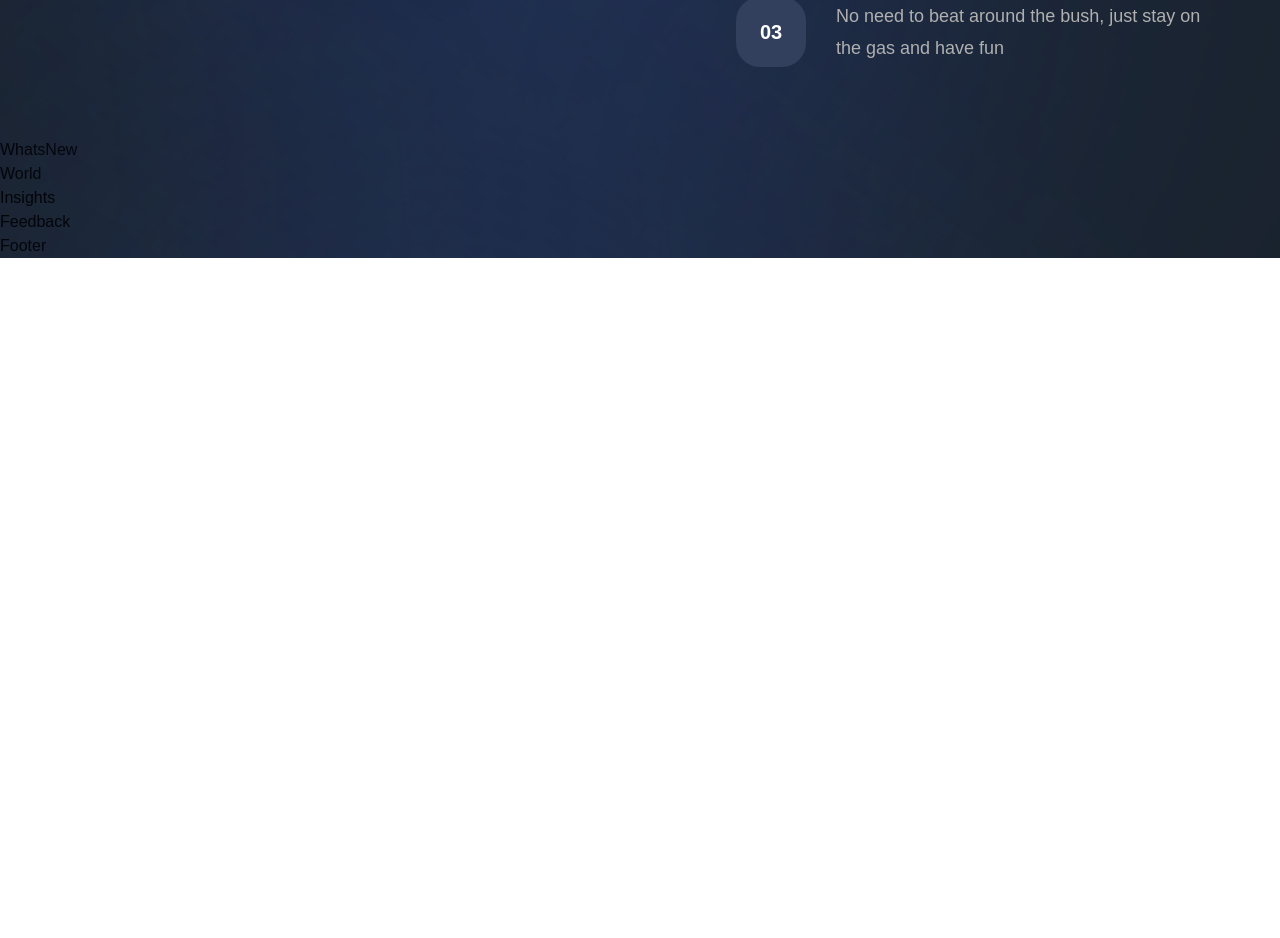
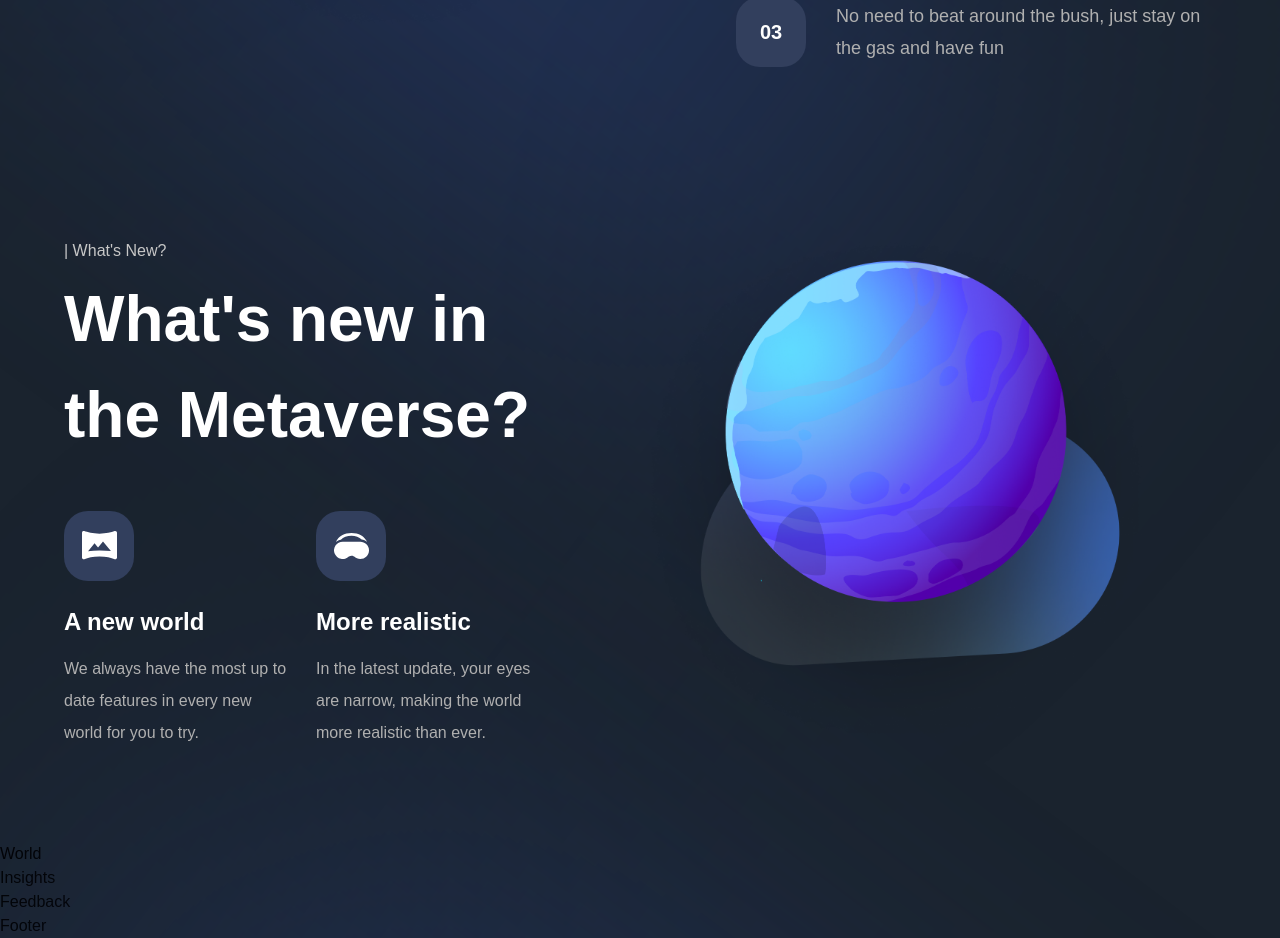
Before and after one commit to portercol/metaverse-ui, a Next.js app: page / in a window 1280 px wide. Shown: the part 3266-4204 px from the top of the page. Before the commit the page ends 3524 px from the top, so only its background shows below. Built offline with nearby package versions, Linux system fonts and the light colour scheme; a web font is replaced by a local one.

Commit message:
finished newFeatures component & whats new section

```diff
--- a/components/NewFeatures.jsx
+++ b/components/NewFeatures.jsx
@@ -1,9 +1,22 @@
-import React from 'react'
+import React from "react";
+import styles from "../styles";
 
-const NewFeatures = () => {
+const NewFeatures = ({ imgUrl, title, subtitle }) => {
   return (
-    <div>NewFeatures</div>
-  )
-}
+    <div className="flex-1 flex-col sm:max-w-[250px] min-w-[210px]">
+      <div
+        className={`${styles.flexCenter} w-[70px] h-[70px] rounded-[24px] bg-[#323f5d]`}
+      >
+        <img src={imgUrl} alt="icon" className="w-1/2 h-1/2 object-contain" />
+      </div>
+      <h1 className="mt-[26px] font-bold text-[24px] leading-[30px] text-white">
+        {title}
+      </h1>
+      <p className="flex-1 mt-[16px] font-normal text-[18ppx] text-[#b0b0b0] leading-[32px]">
+        {subtitle}
+      </p>
+    </div>
+  );
+};
 
-export default NewFeatures
+export default NewFeatures;
--- a/constants/index.js
+++ b/constants/index.js
@@ -37,13 +37,13 @@ export const exploreWorlds = [
       imgUrl: '/vrpano.svg',
       title: 'A new world',
       subtitle:
-          'we have the latest update with new world for you to try never mind',
+          'We always have the most up to date features in every new world for you to try.',
     },
     {
       imgUrl: '/headset.svg',
       title: 'More realistic',
       subtitle:
-          'In the latest update, your eyes are narrow, making the world more realistic than ever',
+          'In the latest update, your eyes are narrow, making the world more realistic than ever.',
     },
   ];
 
--- a/sections/WhatsNew.jsx
+++ b/sections/WhatsNew.jsx
@@ -1,9 +1,49 @@
-import React from 'react'
+"use client";
+
+import React from "react";
+import { motion } from "framer-motion";
+import styles from "../styles/index.js";
+import { fadeIn, staggerContainer, planetVariants } from "../utils/motion";
+import { NewFeatures, TypingText, TitleText } from "../components";
+import { newFeatures } from "@/constants";
 
 const WhatsNew = () => {
   return (
-    <div>WhatsNew</div>
-  )
-}
+    <section className={`${styles.paddings} relative z-10`}>
+      <motion.div
+        variants={staggerContainer}
+        initial="hidden"
+        whileInView="show"
+        viewport={{ once: "false", amount: 0.25 }}
+        className={`${styles.innerWidth} mx-auto flex lg:flex-row flex-col gap-8`}
+      >
+        <motion.div
+          variants={fadeIn("right", "tween", 0.2, 1)}
+          initial="hidden"
+          animate="show"
+          className="flex-[0.75] flex justify-center flex-col"
+        >
+          <TypingText title="| What's New?" />
+          <TitleText title={<>What's new in the Metaverse?</>} />
+          <div className="mt-12 flex flex-wrap justify-between gap-6">
+            {newFeatures.map((feature) => (
+              <NewFeatures key={feature.title} {...feature} />
+            ))}
+          </div>
+        </motion.div>
+        <motion.div
+          variants={planetVariants("right")}
+          className={`flex-1 ${styles.flexCenter}`}
+        >
+          <img
+            src="/whats-new.png"
+            alt="whats new"
+            className="w-[90%] h-[90%] object-contain"
+          />
+        </motion.div>
+      </motion.div>
+    </section>
+  );
+};
 
-export default WhatsNew
+export default WhatsNew;
```
